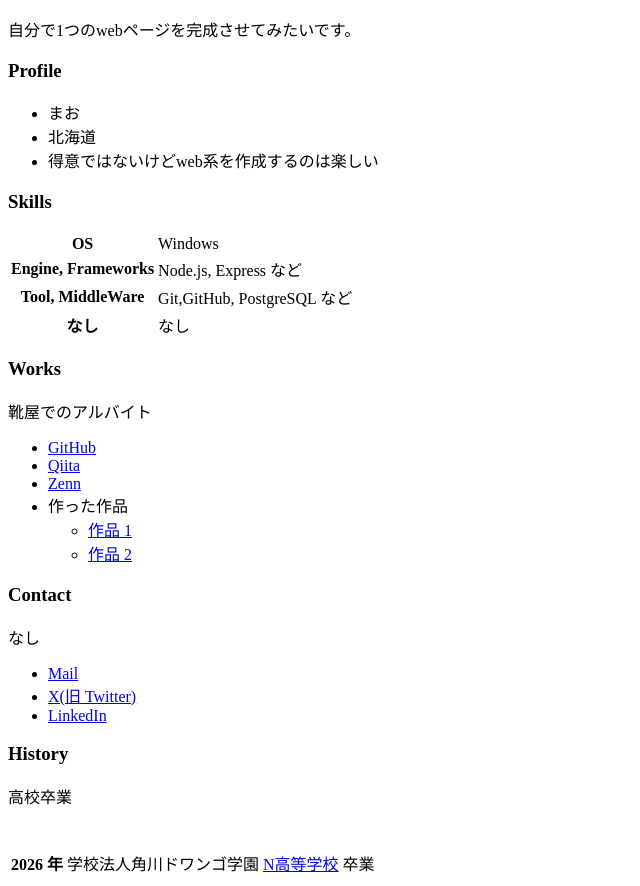
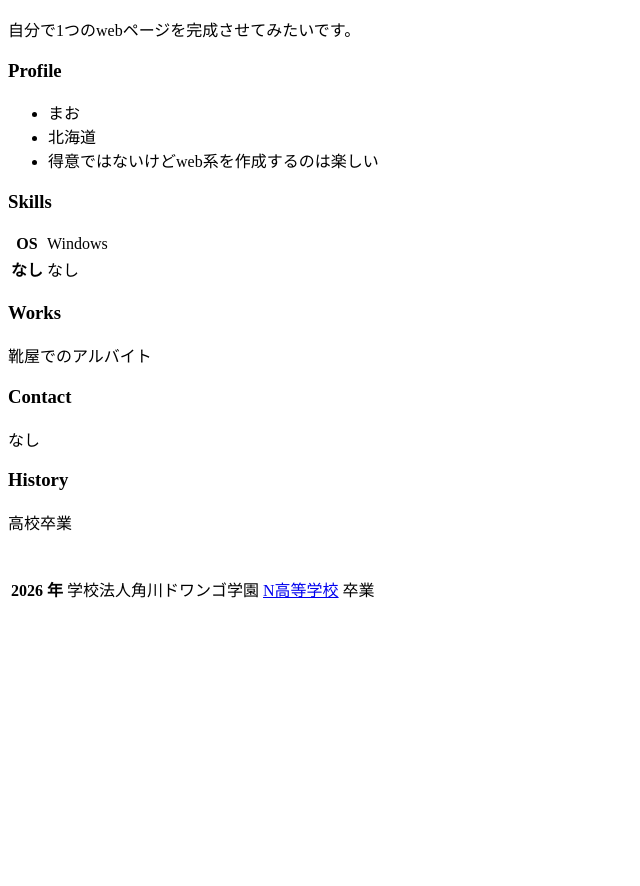
Before and after one commit to mao928/mao928.github.io, a plain HTML site: page index.html in a window 1280 px wide. Shown: the part 119-1005 px from the top of the page, without its empty margins (0-640 px from the left). After the commit the page ends 800 px from the top, so only its background shows below. Drawn offline with Linux system fonts and the light colour scheme.

Commit message:
ポートフォリオに必要な情報を追加
Removed several sections including frameworks, tools, works, and contact information.

```diff
--- a/index.html
+++ b/index.html
@@ -27,14 +27,6 @@
         <td>Windows</td>
       </tr>
       <tr>
-        <th>Engine, Frameworks</th>
-        <td>Node.js, Express など</td>
-      </tr>
-      <tr>
-        <th>Tool, MiddleWare</th>
-        <td>Git,GitHub, PostgreSQL など</td>
-      </tr>
-      <tr>
         <th>なし</th>
         <td>なし</td>
       </tr>
@@ -42,26 +34,9 @@
 
     <h3>Works</h3>
     <p>靴屋でのアルバイト</p>
-    <ul>
-      <li><a href="https://github.com/">GitHub</a></li>
-      <li><a href="https://qiita.com/">Qiita</a></li>
-      <li><a href="https://zenn.dev/">Zenn</a></li>
-      <li>
-        作った作品
-        <ul>
-          <li><a href="https://example.com/">作品 1</a></li>
-          <li><a href="https://example.com/">作品 2</a></li>
-        </ul>
-      </li>
-    </ul>
 
     <h3>Contact</h3>
     <p>なし</p>
-    <ul>
-      <li><a href="mailto:name@example.com">Mail</a></li>
-      <li><a href="https://twitter.com/n_yobikou">X(旧 Twitter)</a></li>
-      <li><a href="https://www.linkedin.com/">LinkedIn</a></li>
-    </ul>
 
     <h3>History</h3>
     <p>高校卒業</p>
```
